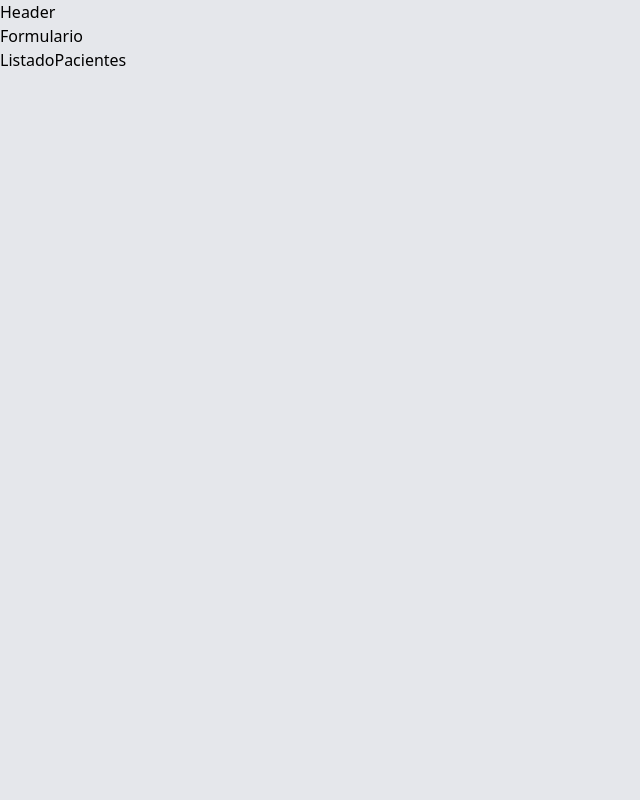
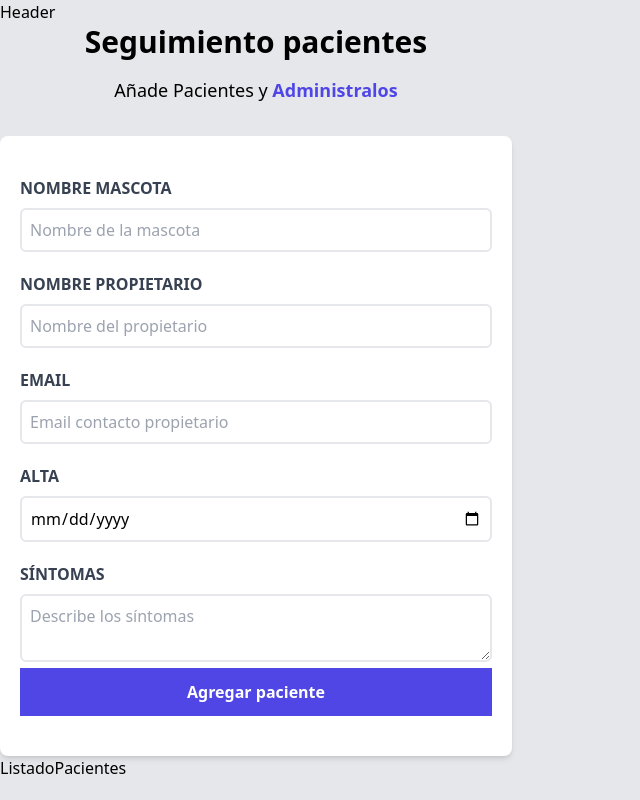
Before and after one commit to nahanez22/citas-vet, a React (Vite) app: page / in a window 1280 px wide. Shown: the whole page, without its empty margins (0-640 px from the left). Built offline with nearby package versions, Linux system fonts and the light colour scheme.

Commit message:
feat: Creating form

```diff
--- a/src/components/Formulario.jsx
+++ b/src/components/Formulario.jsx
@@ -1,5 +1,93 @@
+import { useState } from "react";
+
 function Formulario() {
-  return <div>Formulario</div>;
+  const [cliente, setCliente] = useState({});
+
+  return (
+    <div className="md:w-1/2 lg:w-2/5">
+      <h2 className="font-black text-3xl text-center">Seguimiento pacientes</h2>
+
+      <p className="text-lg mt-4 text-center mb-8">
+        Añade Pacientes y {""}
+        <span className="text-indigo-600 font-bold">Administralos</span>
+      </p>
+
+      <form className="bg-white shadow-md rounded-lg py-10 px-5 ">
+        <div>
+          <label
+            htmlFor="mascota"
+            className="block text-gray-700 uppercase font-bold"
+          >
+            Nombre Mascota
+          </label>
+          <input
+            id="mascota"
+            type="text"
+            placeholder="Nombre de la mascota"
+            className="border-2 w-full p-2 mt-2 placeholder-gray-400 rounded-md"
+          />
+        </div>
+        <div className="mt-5">
+          <label
+            htmlFor="propietario"
+            className="block text-gray-700 uppercase font-bold"
+          >
+            Nombre propietario
+          </label>
+          <input
+            id="propietario"
+            type="text"
+            placeholder="Nombre del propietario"
+            className="border-2 w-full p-2 mt-2 placeholder-gray-400 rounded-md"
+          />
+        </div>
+        <div className="mt-5">
+          <label
+            htmlFor="email"
+            className="block text-gray-700 uppercase font-bold"
+          >
+            Email
+          </label>
+          <input
+            id="email"
+            type="email"
+            placeholder="Email contacto propietario"
+            className="border-2 w-full p-2 mt-2 placeholder-gray-400 rounded-md"
+          />
+        </div>
+        <div className="mt-5">
+          <label
+            htmlFor="alta"
+            className="block text-gray-700 uppercase font-bold"
+          >
+            alta
+          </label>
+          <input
+            id="alta"
+            type="date"
+            className="border-2 w-full p-2 mt-2 placeholder-gray-400 rounded-md"
+          />
+        </div>
+        <div className="mt-5">
+          <label
+            htmlFor="síntomas"
+            className="block text-gray-700 uppercase font-bold"
+          >
+            Síntomas
+          </label>
+          <textarea
+            className="border-2 w-full p-2 mt-2 placeholder-gray-400 rounded-md"
+            placeholder="Describe los síntomas"
+          />
+        </div>
+        <input
+          type="submit"
+          className="bg-indigo-600 w-full p-3 text-white font-bold hover:bg-indigo-700 cursor-pointer transition-all"
+          value="Agregar paciente"
+        />
+      </form>
+    </div>
+  );
 }
 
 export default Formulario;
```
